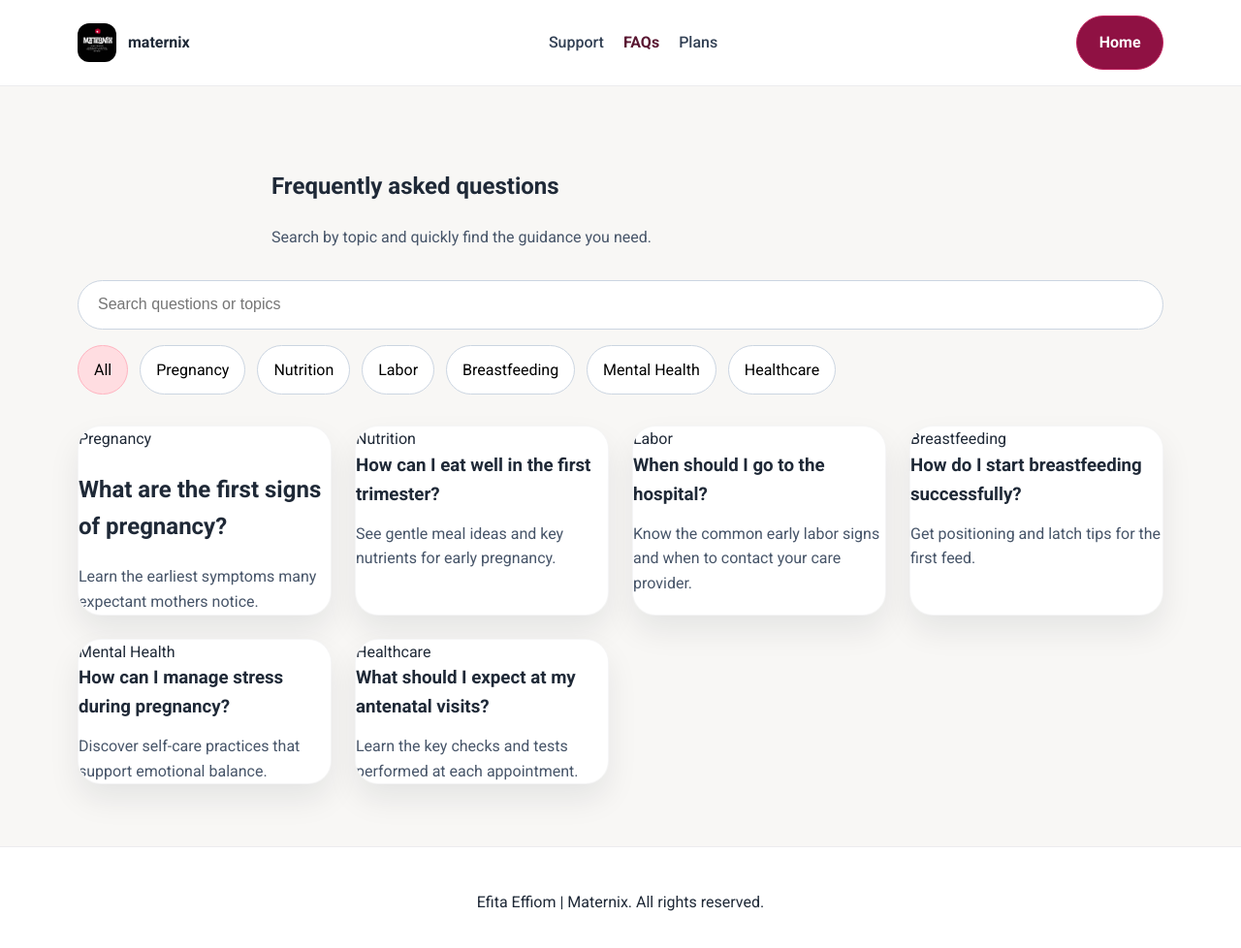
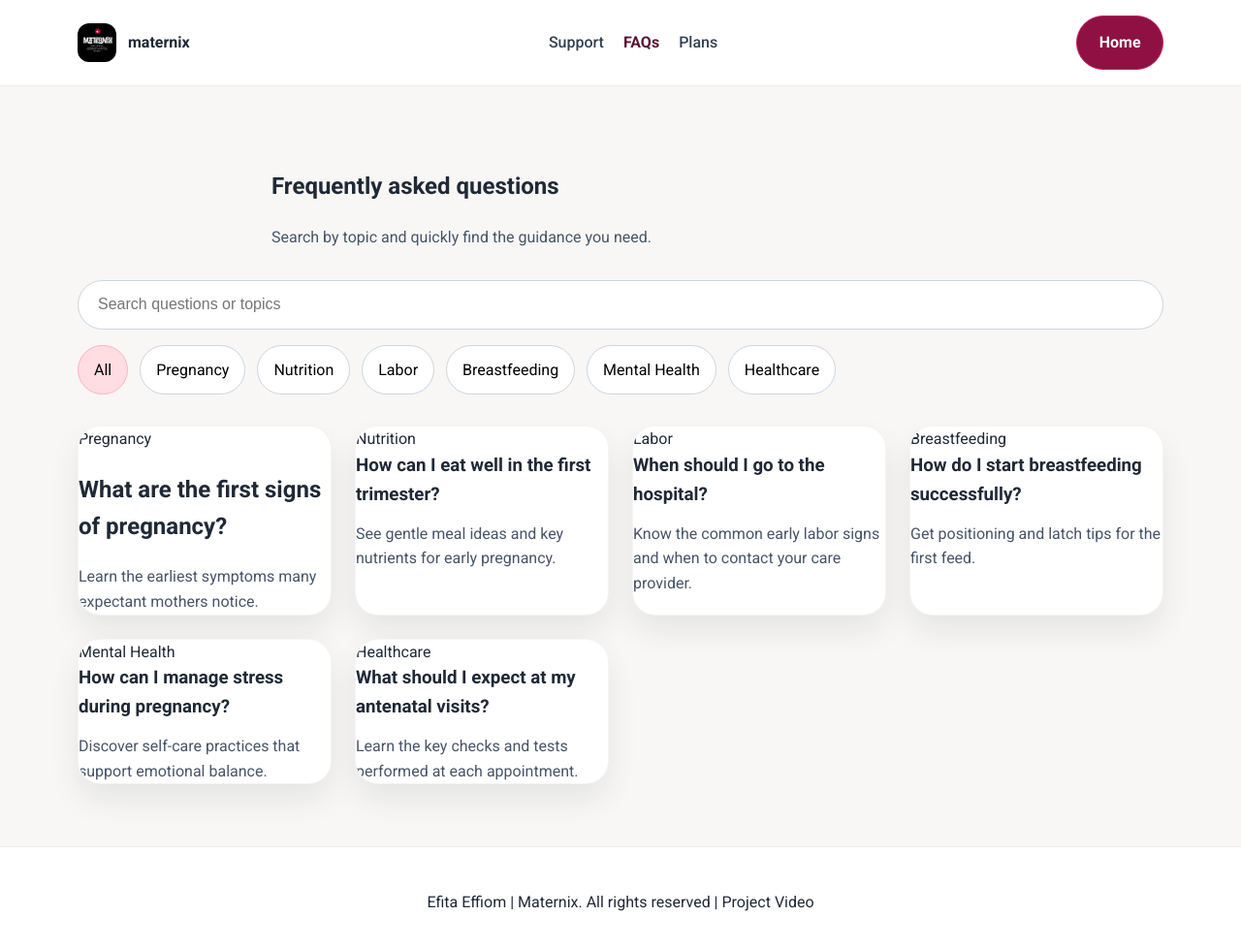
Before and after one commit to sucre2020/wdd231, a plain HTML site: page finalProject/faqs.html in a window 1280 px wide. Shown: the whole page at 97% size. Drawn offline with Linux system fonts and the light colour scheme.

Commit message:
added prject link on footer

```diff
--- a/finalProject/faqs.html
+++ b/finalProject/faqs.html
@@ -93,7 +93,7 @@
 
   <footer class="site-footer">
     <div class="container footer-inner">
-            <p> Efita Effiom | Maternix. All rights reserved.</p>
+            <p> Efita Effiom | Maternix. All rights reserved | <a href="https://youtu.be/RpjEH9eq5L8" target="_blank"> Project Video </a></p>
       <!-- <p>Maternix supports families with trusted guidance, compassionate care, and practical tools.</p> -->
     </div>
   </footer>
```
Also changed, not shown: finalProject/index.html (+1 -1 lines), finalProject/plans.html (+1 -1 lines), finalProject/support-action.html (+1 -1 lines), finalProject/support.html (+1 -1 lines).
